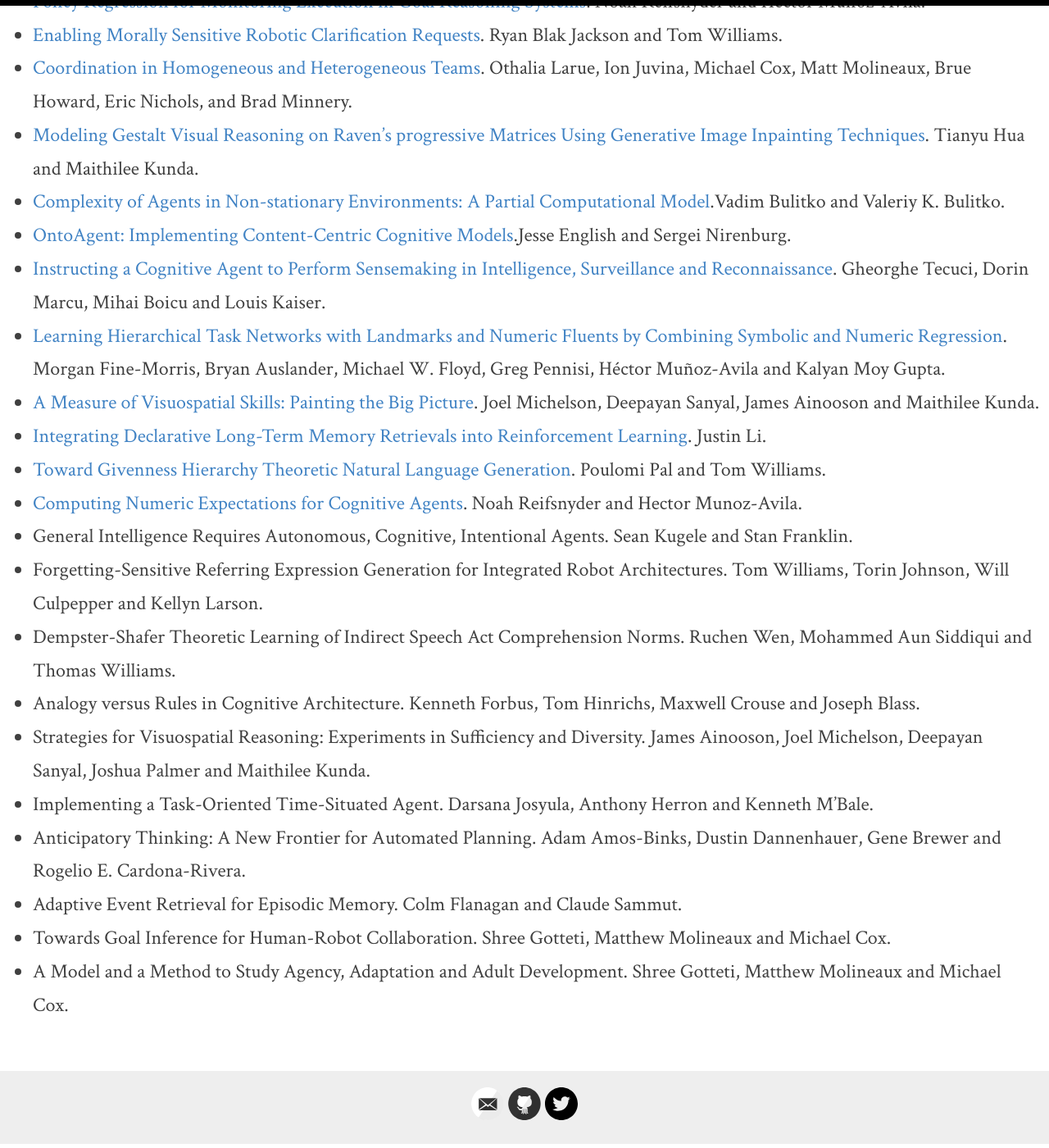
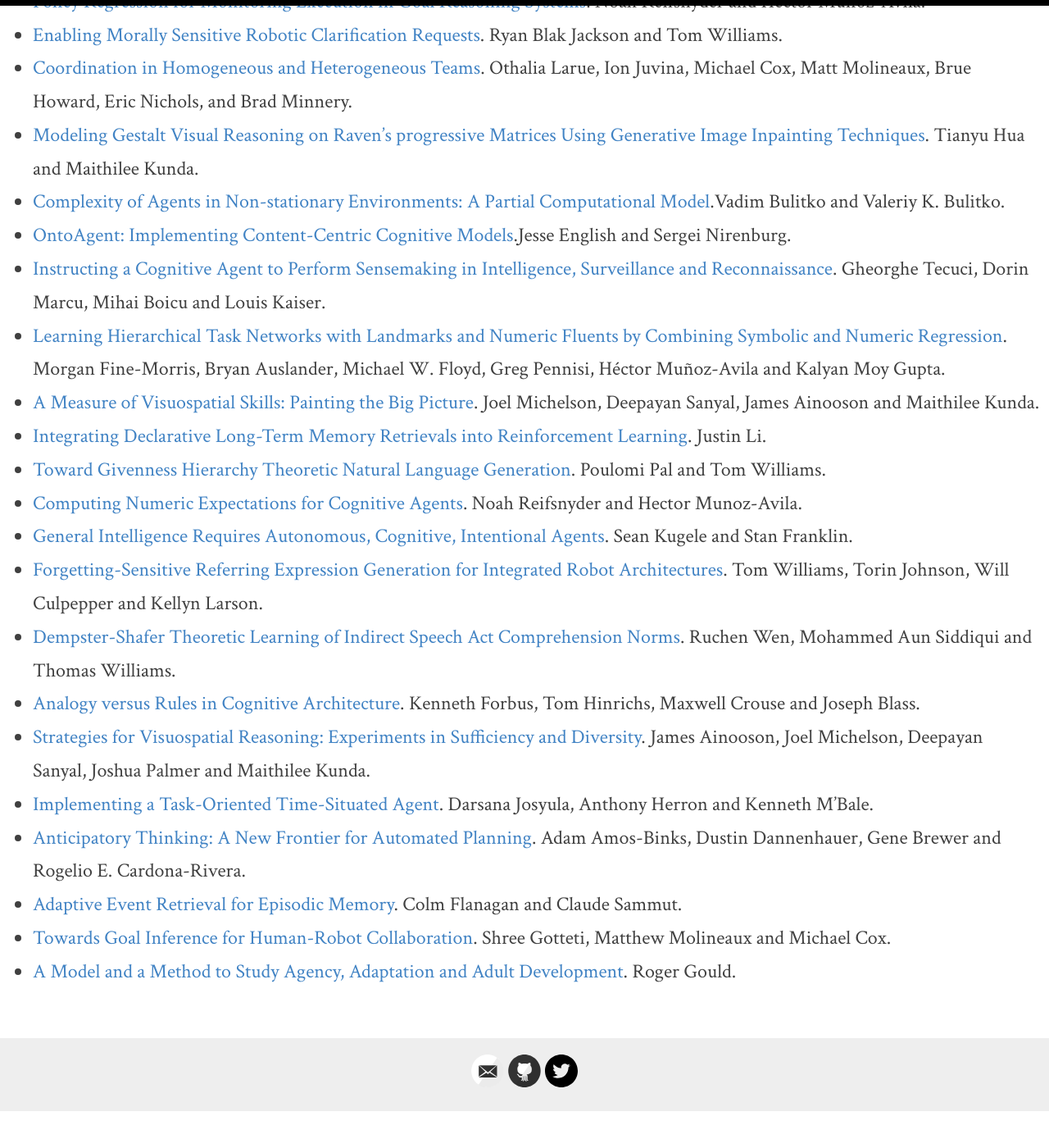
Before and after one commit to anna-reali/dc2021, a Jekyll site: the page built from _pages/papers.md, in a window 1280 px wide and 1400 px high, scrolled down 1629 px. Shown: the whole window at 82% size. Built offline with Jekyll 4.4.1, drawn with Linux system fonts in a browser that asks for light colours; after the commit the page ends 2988 px from its top, so only the background shows below that.

Commit message:
Update papers.md

```diff
--- a/_pages/papers.md
+++ b/_pages/papers.md
@@ -41,13 +41,13 @@ This page is still being updated.
 - [Integrating Declarative Long-Term Memory Retrievals into Reinforcement Learning]({{ site.baseurl }}/data/ACS2020_paper_35.pdf). Justin Li.
 - [Toward Givenness Hierarchy Theoretic Natural Language Generation]({{ site.baseurl }}/data/ACS2020_paper_4.pdf). Poulomi Pal and Tom Williams.
 - [Computing Numeric Expectations for Cognitive Agents]({{ site.baseurl }}/data/ACS2020_paper_12.pdf). Noah Reifsnyder and Hector Munoz-Avila.
-- General Intelligence Requires Autonomous, Cognitive, Intentional Agents. Sean Kugele and Stan Franklin.
-- Forgetting-Sensitive Referring Expression Generation for Integrated Robot Architectures. Tom Williams, Torin Johnson, Will Culpepper and Kellyn Larson.
-- Dempster-Shafer Theoretic Learning of Indirect Speech Act Comprehension Norms. Ruchen Wen, Mohammed Aun Siddiqui and Thomas Williams.
-- Analogy versus Rules in Cognitive Architecture.	Kenneth Forbus, Tom Hinrichs, Maxwell Crouse and Joseph Blass.
-- Strategies for Visuospatial Reasoning: Experiments in Sufficiency and Diversity. James Ainooson, Joel Michelson, Deepayan Sanyal, Joshua Palmer and Maithilee Kunda.
-- Implementing a Task-Oriented Time-Situated Agent.	Darsana Josyula, Anthony Herron and Kenneth M'Bale.
-- Anticipatory Thinking: A New Frontier for Automated Planning.	Adam Amos-Binks, Dustin Dannenhauer, Gene Brewer and Rogelio E. Cardona-Rivera.
-- Adaptive Event Retrieval for Episodic Memory.	Colm Flanagan and Claude Sammut.
-- Towards Goal Inference for Human-Robot Collaboration. Shree Gotteti, Matthew Molineaux and Michael Cox.
-- A Model and a Method to Study Agency, Adaptation and Adult Development. Shree Gotteti, Matthew Molineaux and Michael Cox.
+- [General Intelligence Requires Autonomous, Cognitive, Intentional Agents]({{ site.basurl }}/data/ACS2020_paper_19.pdf). Sean Kugele and Stan Franklin.
+- [Forgetting-Sensitive Referring Expression Generation for Integrated Robot Architectures]({{ site.baseurl }}/data/ACS2020_paper_36.pdf). Tom Williams, Torin Johnson, Will Culpepper and Kellyn Larson.
+- [Dempster-Shafer Theoretic Learning of Indirect Speech Act Comprehension Norms]({{ site.baseurl }}/data/ACS2020_paper_7.pdf). Ruchen Wen, Mohammed Aun Siddiqui and Thomas Williams.
+- [Analogy versus Rules in Cognitive Architecture]({{ site.baseurl }}/data/ACS2020_paper_13.pdf).	Kenneth Forbus, Tom Hinrichs, Maxwell Crouse and Joseph Blass.
+- [Strategies for Visuospatial Reasoning: Experiments in Sufficiency and Diversity]({{ site.baseurl }}/data/ACS2020_paper_33.pdf). James Ainooson, Joel Michelson, Deepayan Sanyal, Joshua Palmer and Maithilee Kunda.
+- [Implementing a Task-Oriented Time-Situated Agent]({{ site.baseurl }}/data/ACS2020_paper_32.pdf).	Darsana Josyula, Anthony Herron and Kenneth M'Bale.
+- [Anticipatory Thinking: A New Frontier for Automated Planning]({{ site.baseurl }}/data/ACS2020_paper_21.pdf).	Adam Amos-Binks, Dustin Dannenhauer, Gene Brewer and Rogelio E. Cardona-Rivera.
+- [Adaptive Event Retrieval for Episodic Memory]({{ site.baseurl }}/data/ACS2020_paper_22.pdf).	Colm Flanagan and Claude Sammut.
+- [Towards Goal Inference for Human-Robot Collaboration]({{ site.baseurl }}/data/ACS2020_paper_24.pdf). Shree Gotteti, Matthew Molineaux and Michael Cox.
+- [A Model and a Method to Study Agency, Adaptation and Adult Development]({{ site.baseurl }}/data/ACS2020_paper_34). Roger Gould.
```
